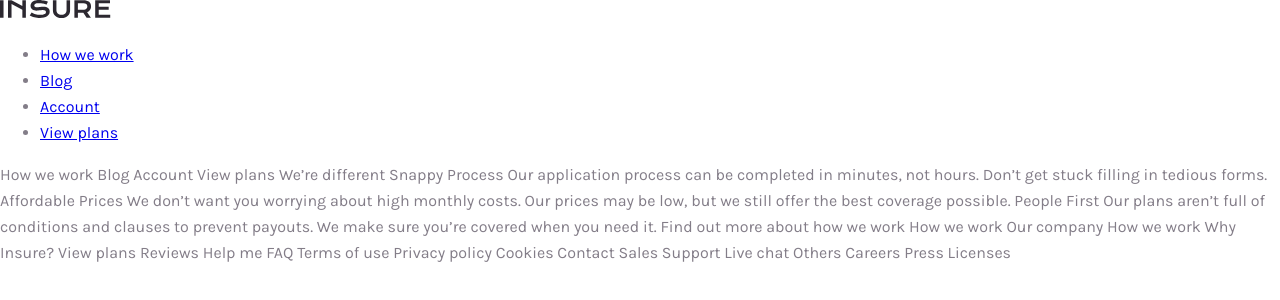
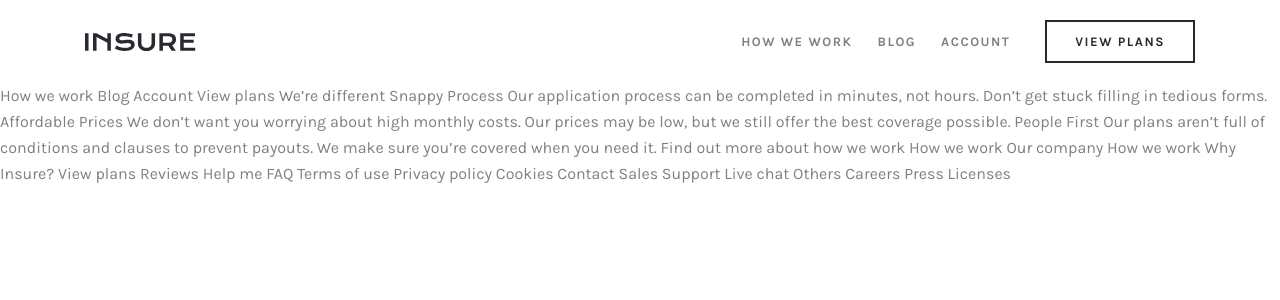
Before and after one commit to Muhammadjewel/insure-landing-demo, a plain HTML site: page index.html in a window 1280 px wide. Drawn offline with Linux system fonts and the light colour scheme.

Commit message:
Add sitenav styles

```diff
--- a/css/styles.css
+++ b/css/styles.css
@@ -22,3 +22,75 @@ img {
   max-width: 100%;
   height: auto;
 }
+
+.container {
+  max-width: 1150px;
+  padding-left: 20px;
+  padding-right: 20px;
+  margin-left: auto;
+  margin-right: auto;
+}
+
+
+/* SITENAV */
+
+.sitenav {
+  padding-top: 20px;
+  padding-bottom: 20px;
+}
+
+.sitenav-container {
+  display: flex;
+  justify-content: space-between;
+  align-items: center;
+}
+
+/* LOGO */
+
+.logo-img {
+  display: block;
+}
+
+.sitenav-list {
+  display: flex;
+  align-items: center;
+  padding: 0;
+  margin: 0;
+  list-style-type: none;
+  font-size: 13px;
+  line-height: 15.2px;
+  text-transform: uppercase;
+  font-weight: bold;
+  letter-spacing: 1.5px;
+}
+
+.sitenav-item {
+  margin-left: 25px;
+}
+
+.sitenav-item-bordered {
+  margin-left: 35px;
+}
+
+.sitenav-link {
+  color: #837d88;
+  text-decoration: none;
+  transition: background-color 0.3s ease,
+    color 0.3s ease;
+}
+
+.sitenav-link:hover {
+  color: #2c2830;
+}
+
+.sitenav-item-bordered .sitenav-link {
+  display: block;
+  padding: 12px 28px;
+  border: 2px solid #2c2830;
+  color: #2c2830;
+}
+
+.sitenav-item-bordered .sitenav-link:hover {
+  background-color: #2c2830;
+  color: #fff;
+}
--- a/index.html
+++ b/index.html
@@ -19,7 +19,7 @@
   <!-- SITE-HEADER -->
   <header class="site-header">
     <nav class="sitenav">
-      <div class="container">
+      <div class="container sitenav-container">
         <a class="logo">
           <img class="logo-img" src="images/logo.svg" alt="Insure logo" width="111" height="18">
         </a>
@@ -34,8 +34,8 @@
           <li class="sitenav-item">
             <a class="sitenav-link" href="blank.html">Account</a>
           </li>
-          <li class="sitenav-item">
-            <a class="sitenav-link sitenav-link-bordered" href="blank.html">View plans</a>
+          <li class="sitenav-item sitenav-item-bordered">
+            <a class="sitenav-link" href="blank.html">View plans</a>
           </li>
         </ul>
       </div>
```
